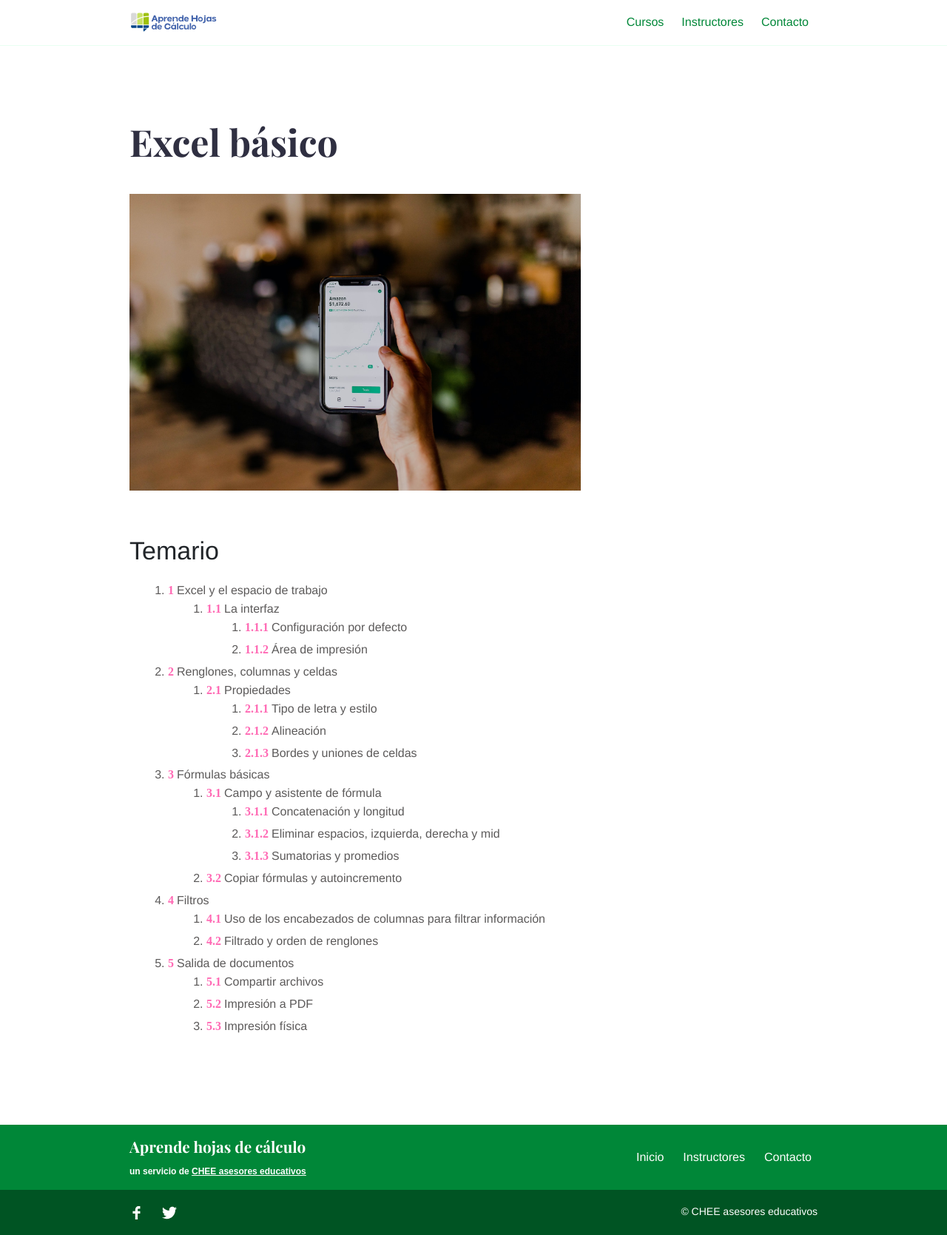
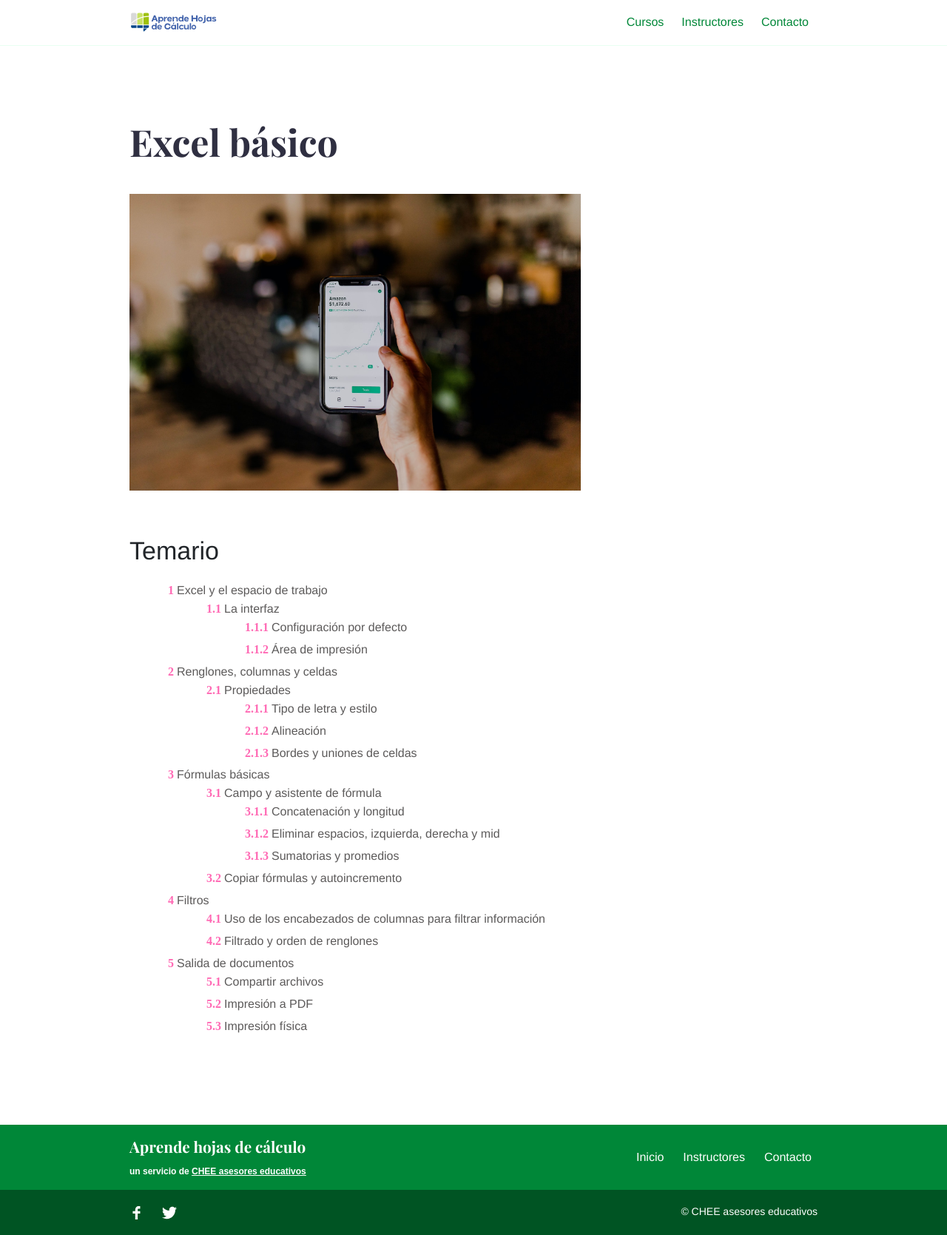
Before and after one commit to camachevaz/Calc, a Jekyll site: the page built from _services/excel-basico.md, in a window 1280 px wide. Shown: the whole page at 74% size. Built offline with Jekyll 4.4.1, drawn with Linux system fonts in a browser that asks for light colours.

Commit message:
Update style.scss

```diff
--- a/assets/css/style.scss
+++ b/assets/css/style.scss
@@ -78,7 +78,8 @@
 .footer-title a:hover{ color: #ffffff !important;}
 
 .service ol { counter-reset: tema;
-padding-left: 32px;}
+padding-left: 32px;
+list-style-type: none;}
 .service ol li { counter-increment: tema;}
 .service ol li:before { content: counters(tema, '.') ' ';
 color: hotpink;
```
